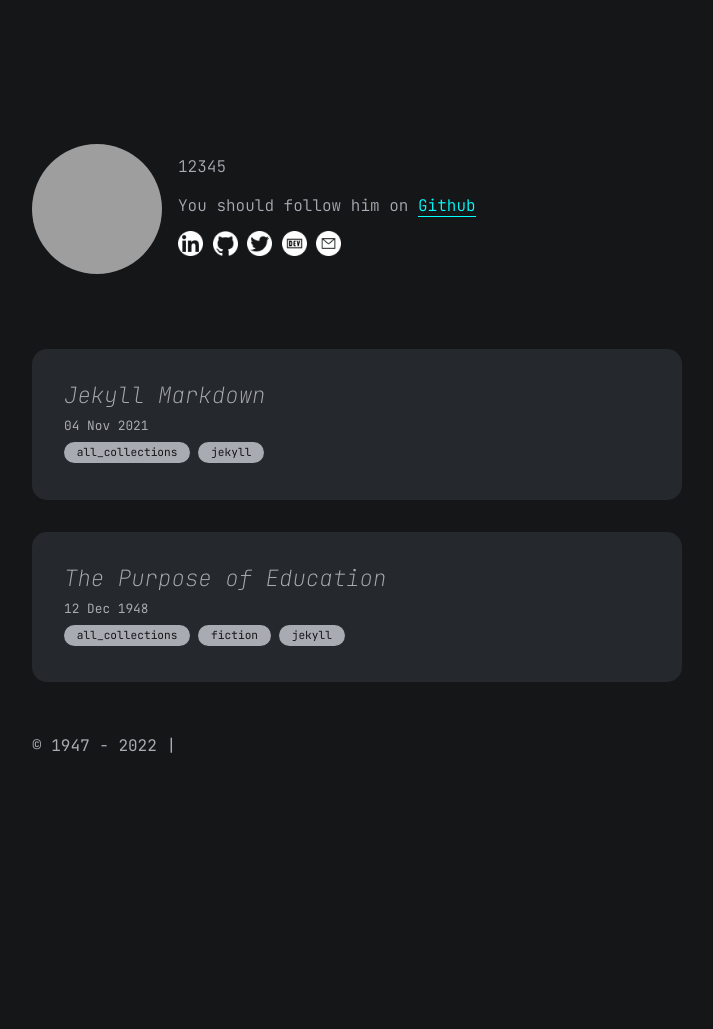
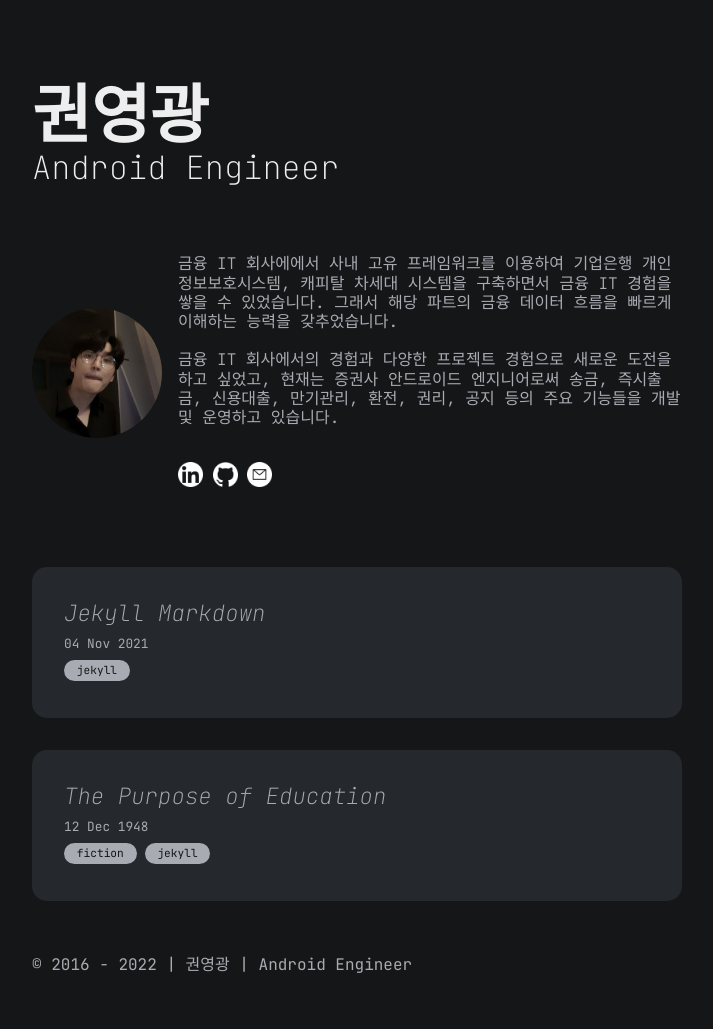
Before and after one commit to kwon0koang/kwon0koang.github.io, a Jekyll site: the page built from index.md, in a window 1280 px wide. Shown: the whole page, without its empty margins (283-996 px from the left). Built offline with Jekyll 4.4.1, drawn with Linux system fonts in a browser that asks for light colours; before the commit the page ends 900 px from its top, so only the background shows below that; grey boxes are pictures that could not be loaded.

Commit message:
테스트 커밋

```diff
--- a/_config.yml
+++ b/_config.yml
@@ -1,28 +1,28 @@
-# title: Jekyll Serial Programmer
-# markdown: kramdown
-# url: ""
-# baseurl: ""
+title: 권영광 | Android Engineer
+markdown: kramdown
+url: ""
+baseurl: ""
 
-# # for atom feed
-# author:
-#   name: Sharad Raj Singh Maurya
-#   email: dev_sharad@outlook.com
+# for atom feed
+author:
+  name: 권영광
+  email: kwon0koang@gmail.com
 
-# plugins:
-#   - jemoji
-#   - jekyll-seo-tag
-#   - jekyll-sitemap
-#   - jekyll-feed
+plugins:
+  - jemoji
+  - jekyll-seo-tag
+  - jekyll-sitemap
+  - jekyll-feed
 
-# collections_dir: all_collections
-# collections:
-#   posts:
-#     output: true
+collections_dir: all_collections
+collections:
+  posts:
+    output: true
 
-# defaults:
-#   - scope:
-#       path: "_posts"
-#     values:
-#       layout: "post"
-#       permalink: /posts/:title/
-# exclude: ["sitemap.xml", "feed.xml", "LICENSE", "README.md"]
+defaults:
+  - scope:
+      path: "_posts"
+    values:
+      layout: "post"
+      permalink: /posts/:title/
+exclude: ["sitemap.xml", "feed.xml", "LICENSE", "README.md"]
--- a/_data/author.yml
+++ b/_data/author.yml
@@ -1,23 +1,25 @@
-name: Sharad Raj
-dp: https://avatars2.githubusercontent.com/u/36638057?s=460&u=0cbe4fd6b5a3655d91b3eb86db834d0829a0c086&v=4
+title: 권영광 | Android Engineer
+name: 권영광
+job: Android Engineer
+dp: /assets/img/kwon0koang_profile.jpg
 description: "
-  <p>
-    12345
-  </p>
-  <br/>
-  <p>
-    You should follow him on <a href='https://github.com/sharadcodes' target='_blank'>Github</a>
-  </P>
+          <p> 금융 IT 회사에에서 사내 고유 프레임워크를 이용하여 기업은행 개인정보보호시스템, 캐피탈 차세대 시스템을 구축하면서 금융 IT 경험을 쌓을 수 있었습니다. 그래서 해당 파트의 금융 데이터 흐름을 빠르게 이해하는 능력을 갖추었습니다.  </p> <br />
+          <p> 금융 IT 회사에서의 경험과 다양한 프로젝트 경험으로 새로운 도전을 하고 싶었고, 현재는 증권사 안드로이드 엔지니어로써 송금, 즉시출금, 신용대출, 만기관리, 환전, 권리, 공지 등의 주요 기능들을 개발 및 운영하고 있습니다. </p> <br />
+          <!-- <p> 2019.08 ~ 2022.02 한화투자증권 (안드로이드 프로젝트 개발 및 운영)  </p> <br />
+          <p> 2016.02 ~ 2019.07 IBK시스템 (SI 웹 프로젝트 개발 및 운영) </p> <br />
+          <p> 2014.06 ~ 2015.12 삼성소프트웨어멤버십 회원 (다양한 프로젝트 협업)) </p> <br />
+          <p> 2014.01 ~ 2014.03 인도 Brainware 인턴 </p> <br /> -->
+          <!-- <p> Follow <a href='https://github.com/kwon0koang' target='_blank'>Github</a> </P> -->
 "
-email: dev_sharad@outlook.com
+email: kwon0koang@gmail.com
 contact:
   - title: linkedin
-    url: https://www.linkedin.com/in/srsmaurya
+    url: https://www.linkedin.com/in/kwon0koang
   - title: github
-    url: https://github.com/sharadcodes
-  - title: twitter
-    url: https://twitter.com/sharadcodes
-  - title: dev
-    url: https://dev.to/sharadcodes
+    url: https://github.com/kwon0koang
+  # - title: twitter
+  #   url: https://twitter.com/sharadcodes
+  # - title: dev
+  #   url: https://dev.to/sharadcodes
   - title: email
-    url: mailto:dev_sharad@outlook.com
+    url: mailto:kwon0koang@gmail.com
--- a/_includes/footer.html
+++ b/_includes/footer.html
@@ -1,3 +1,3 @@
 <footer>
-  <p>&copy; 1947 - {{ 'now' | date: "%Y" }} | {{site.title}}</p>
+  <p>&copy; 2016 - {{ 'now' | date: "%Y" }} | {{site.data.author.title}}</p>
 </footer>
--- a/_includes/head.html
+++ b/_includes/head.html
@@ -2,7 +2,8 @@
   <meta charset="UTF-8" />
   <meta http-equiv="X-UA-Compatible" content="IE=edge" />
   <meta name="viewport" content="width=device-width, initial-scale=1.0" />
-  <title>{{site.title}} | {{page.title}}</title>
+  <!-- <title>{{site.title}} | {{page.title}}</title> -->
+  <title>{% if page.title %}{{ page.title }}{% else %}{{ site.title }}{% endif %}</title>
   {% if page.layout == "post" %}
   <link rel="stylesheet" href="{{site.baseurl}}/assets/css/post.css" />
   <link rel="stylesheet" href="{{site.baseurl}}/assets/css/syntax.css" />
--- a/_includes/header.html
+++ b/_includes/header.html
@@ -1,3 +1,7 @@
 <header>
-  <a class="site-title" href="{{site.baseurl}}/">{{site.title}}</a>
+  <!-- <a class="site-title" href="{{site.baseurl}}/">{{site.title}}</a> -->
+  <!-- <a class="site-sub-title" href="{{site.baseurl}}/">{{site.title}}</a> -->
+  <a class="site-title" href="{{site.baseurl}}/">{{site.data.author.name}}</a>
+  <br>
+  <a class="site-sub-title" href="{{site.baseurl}}/">{{site.data.author.job}}</a>
 </header>
```
Also changed, not shown: 5 other files.
